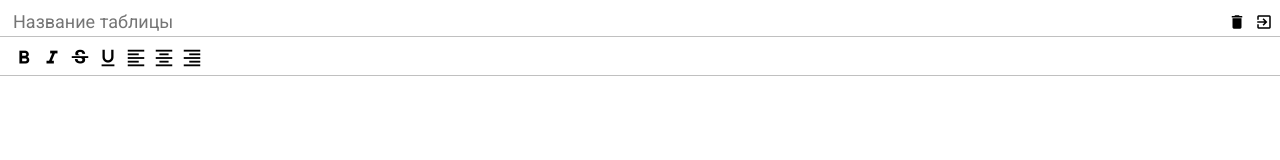
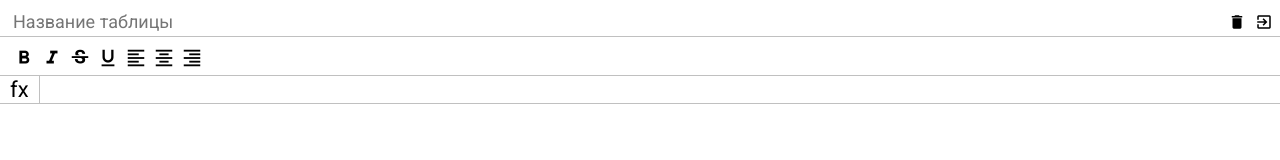
Before and after one commit to freedbrd/excel, a website built with webpack: page src/index.html in a window 1280 px wide. Built offline with nearby package versions, Linux system fonts and the light colour scheme.

Commit message:
implement formula layout

```diff
--- a/src/index.html
+++ b/src/index.html
@@ -66,8 +66,12 @@
           </i>
         </div>
       </div>
-      <div class="excel__formula"></div>
-      <div class="excel__table"></div>
+      <div class="excel__formula">
+        <div class="info">fx</div>
+        <div class="input" contenteditable="true"></div>
+      </div>
+      <div class="excel__table">
+      </div>
     </div>
   </div>
 
--- a/src/scss/_variables.scss
+++ b/src/scss/_variables.scss
@@ -1,4 +1,5 @@
 $header-height: 36px;
+$info-cell-width: 40px;
 
 $sky-color: #1a73e8;
 $gray-color: #c0c0c0;
--- a/src/scss/formula.scss
+++ b/src/scss/formula.scss
@@ -1 +1,22 @@
-.excel__formula {}
+@import "variables";
+
+.excel__formula {
+  display: flex;
+  align-items: center;
+  border-bottom: 1px solid $gray-color;
+  min-width: $info-cell-width;
+  padding: 0 10px;
+  .info {
+    font-size: 22px;
+    padding-right: 10px;
+  }
+
+  .input {
+    width: 100%;
+    outline: none;
+    height: 100%;
+    font-size: 18px;
+    border-left: 1px solid $gray-color;
+    padding: 3px 0 3px 10px;
+  }
+}
```
